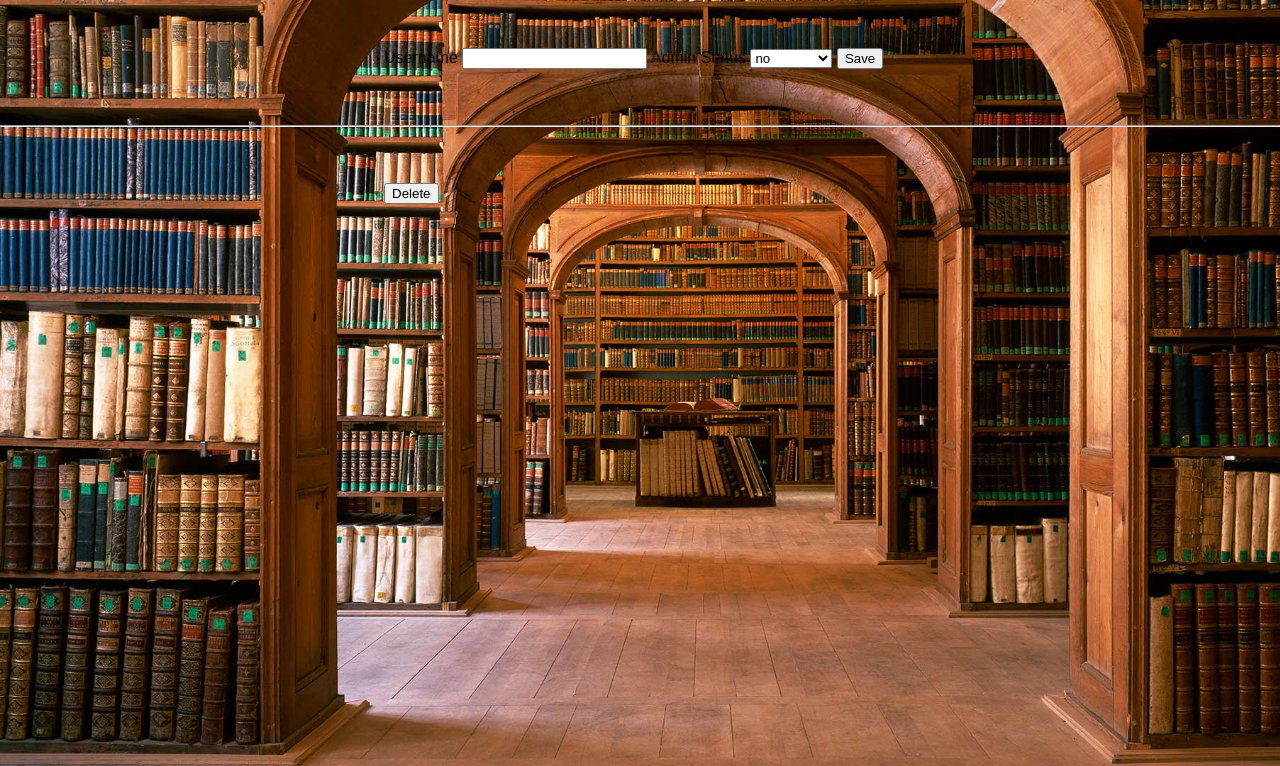
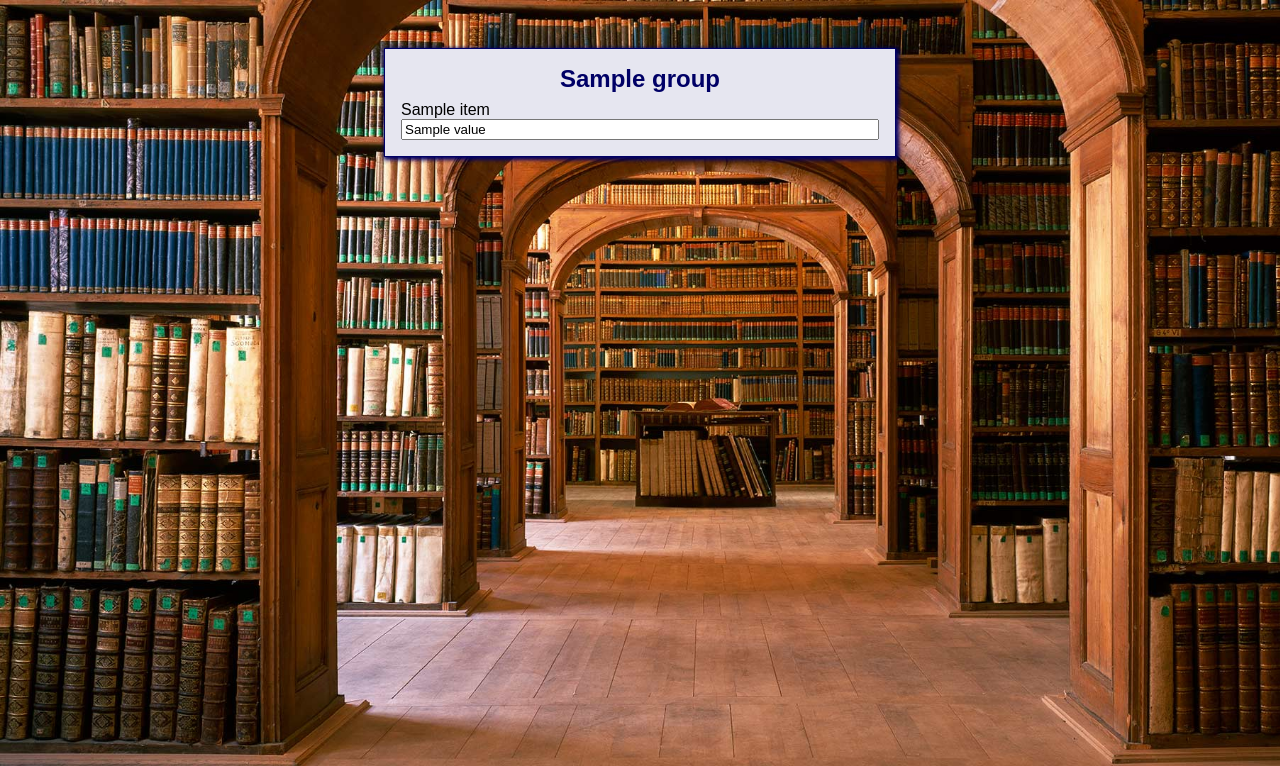
Before and after one commit to hurtleturtle/webapp, a Flask app: template wuxia/templates/users/edit.html in a window 1280 px wide. Shown: the part 34-800 px from the top of the page. Run offline with Flask 2, Linux system fonts and the light colour scheme; the template is opened without the code that fills it: most values are stand-ins (such as "Sample title", 1, 10 or a date in 2020); some libraries are stand-ins or nearby versions.

Commit message:
Generate user edit form using form.html template

```diff
--- a/wuxia/forms.py
+++ b/wuxia/forms.py
@@ -1,6 +1,7 @@
 def gen_form_item(id, name=None, placeholder=None, required=False,
                   item_type='text', value='', autocomplete='off',
-                  field_type='input', label='', options={}):
+                  field_type='input', label='', options={},
+                  selected_option=''):
     item = {
         'id': id,
         'name': name if name else id,
@@ -12,6 +13,7 @@ def gen_form_item(id, name=None, placeholder=None, required=False,
         'field_type': field_type,
         'label': label,
         'options': options,
+        'selected_option': selected_option,
     }
 
     return item
--- a/wuxia/templates/users/edit.html
+++ b/wuxia/templates/users/edit.html
@@ -1,30 +1,11 @@
 {% extends "base.html" %}
 
 {% block header %}
-  <h1>{% block title %}Edit user: {{ user['username'] }}{% endblock %}</h1>
+  <h1>{% block title %}Edit User{% endblock %}</h1>
 {% endblock %}
 
 {% block content %}
   <form method="post">
-    <label for="username">Username</label>
-    <input name="username" id="username" value="{{ request.form['username']
-     or user['username'] }}" required>
-    <label for="admin">Admin Status</label>
-    <select name="admin" id="admin" value="{{ request.form['admin']
-     or user['admin'] }}" required>
-     {% for level in g.privilege_levels %}
-      {% if user.admin == level %}
-        <option value="{{ level }}" selected=true>{{ level }}</option>
-      {% else %}
-        <option value="{{ level }}">{{ level }}</option>
-      {% endif %}
-     {% endfor %}
-    </select>
-    <input type="submit" value="Save">
-  </form>
-  <hr />
-  <form action="{{ url_for('users.delete', id=user['id']) }}" method="post">
-    <input class="danger" type="submit" value="Delete"
-     onclick="return confirm('Are you sure?');">
+    {% include "form.html" %}
   </form>
 {% endblock %}
```
Also changed, not shown: wuxia/users.py (+12 -5 lines).
